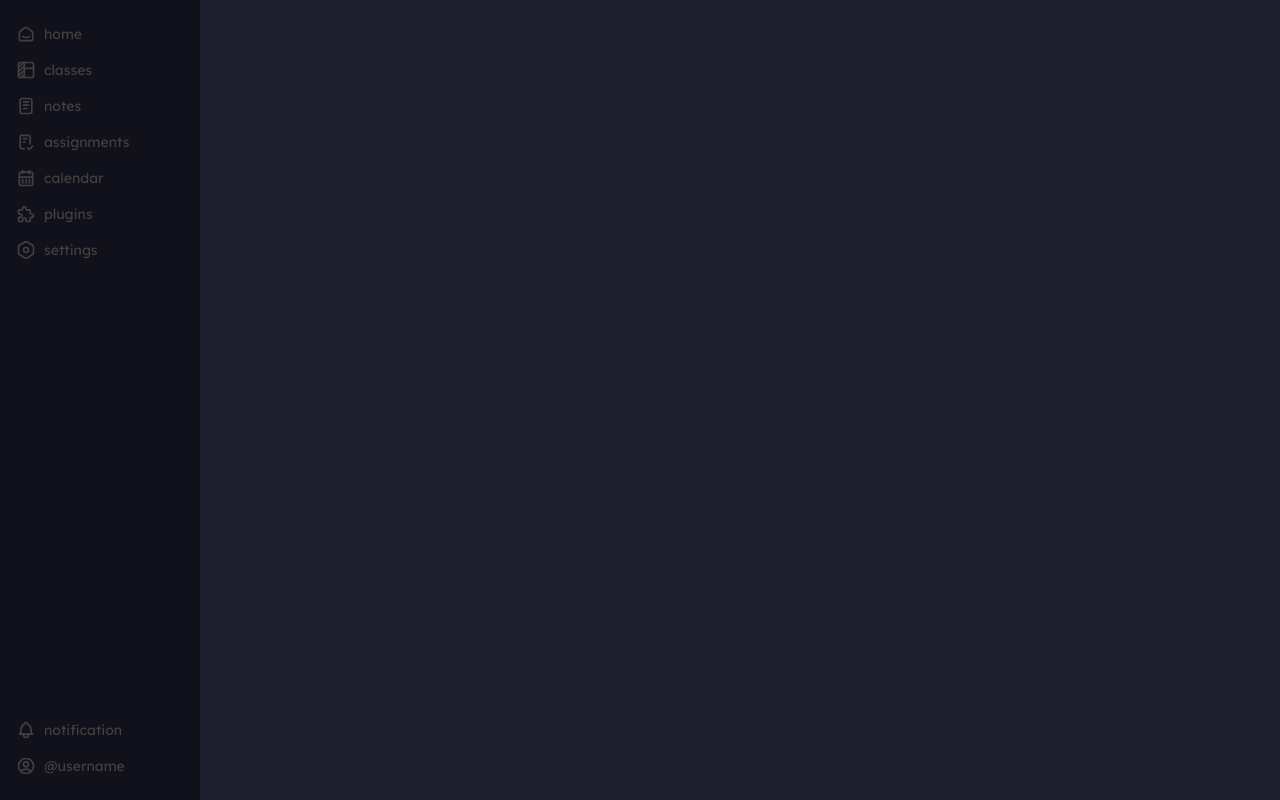
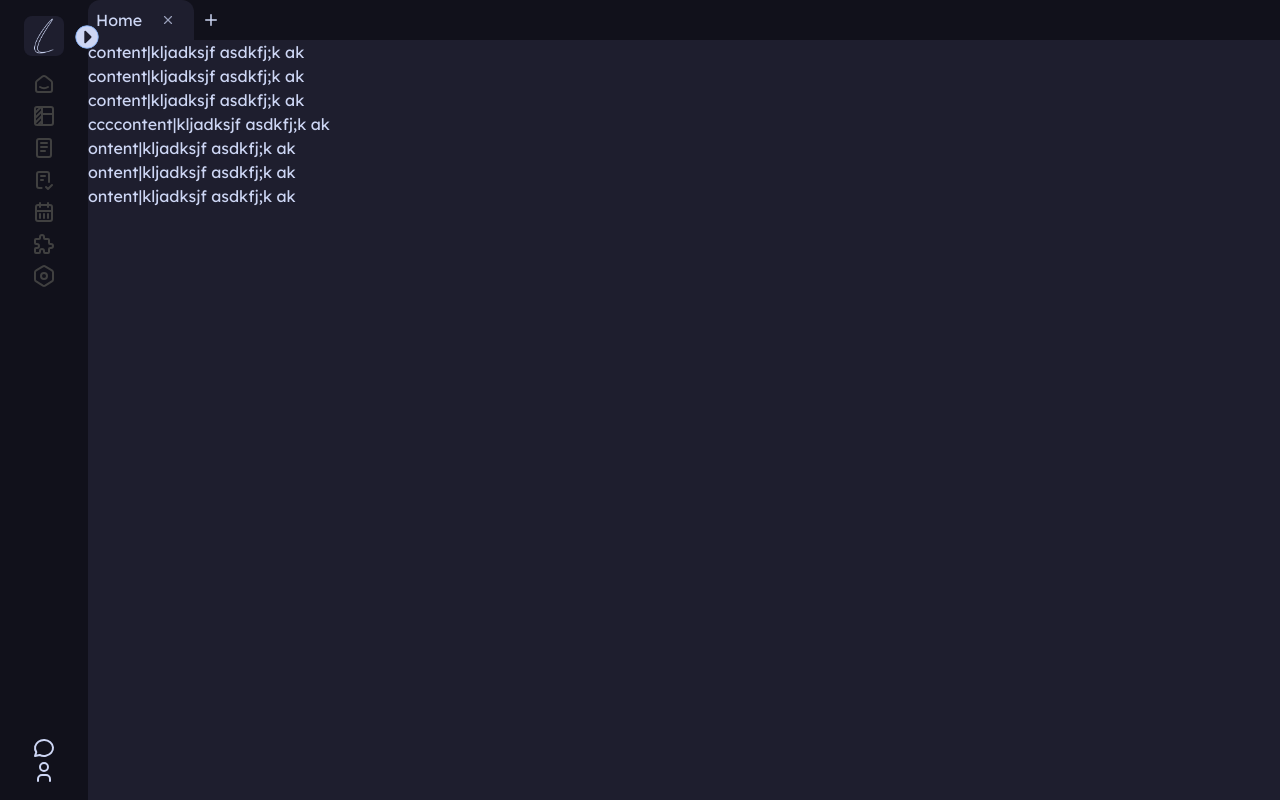
Before and after one commit to kbzcraft/-CoLearnify, a Next.js app in the folder client/: page / in a window 1280 px wide. Built offline with nearby package versions, Linux system fonts and the light colour scheme; a web font is replaced by a local one.

Commit message:
added tabs

```diff
--- a/client/src/app/globals.css
+++ b/client/src/app/globals.css
@@ -20,4 +20,14 @@ input[type="number"] {
   -moz-appearance: textfield;
 }
 
-/* alert animation */
+/* tabs */
+
+.no-visible-scrollbar {
+  scrollbar-width: none;
+  -ms-overflow-style: none;
+  -webkit-overflow-scrolling: touch;
+}
+
+.no-visible-scrollbar::-webkit-scrollbar {
+  display: none;
+}
--- a/client/src/app/layout.tsx
+++ b/client/src/app/layout.tsx
@@ -24,7 +24,7 @@ export default function RootLayout({
 }>) {
   return (
     <html lang="en">
-      <body className={lexend.className}>{children}</body>
+      <body className={`${lexend.className} overflow-hidden`}>{children}</body>
     </html>
   );
 }
--- a/client/src/app/page.tsx
+++ b/client/src/app/page.tsx
@@ -1,13 +1,42 @@
-import React from "react";
-import { Navbar } from "@/components/navbar";
-import Alert from "@/components/alert";
+"use client";
+import { useState } from "react";
+import Tabs from "@/components/tabs";
+import Navbar from "@/components/navbar/navbar";
+
 const Home = () => {
+  interface Itab {
+    title: string;
+    value: string;
+    isActive: boolean;
+    content?: string | React.ReactNode | any;
+  }
+  const [tabs, setTabs] = useState<Itab[]>([
+    { title: "Home", value: "Hometab", content: "content", isActive: true },
+  ]);
   return (
-    <>
-      {" "}
+    <main className="md:flex w-full h-full">
       <Navbar />
-      // <Alert alertMsg="Invalid email or password" status="error" />
-    </>
+      <section className="grow">
+        <Tabs tabs={tabs} setTabs={setTabs} />
+        <div className="">
+          {" "}
+          content|kljadksjf asdkfj;k ak
+          <br />
+          content|kljadksjf asdkfj;k ak
+          <br />
+          content|kljadksjf asdkfj;k ak
+          <br />
+          ccccontent|kljadksjf asdkfj;k ak
+          <br />
+          ontent|kljadksjf asdkfj;k ak
+          <br />
+          ontent|kljadksjf asdkfj;k ak
+          <br />
+          ontent|kljadksjf asdkfj;k ak
+          <br />
+        </div>
+      </section>
+    </main>
   );
 };
 
--- /dev/null
+++ b/client/src/components/tabs.tsx
@@ -0,0 +1,91 @@
+import { IconPlus, IconX } from "@tabler/icons-react";
+import React, { Dispatch, SetStateAction } from "react";
+interface Itab {
+  title: string;
+  value: string;
+  isActive: boolean;
+  content?: string | React.ReactNode | any;
+}
+interface TabProps {
+  setTabs: Dispatch<SetStateAction<Itab[]>>;
+  tabs: Itab[];
+}
+const Tabs = ({ tabs, setTabs }: TabProps) => {
+  const newTab: Itab[] = [
+    { title: "new tab", value: "newTab" + tabs.length, isActive: true },
+  ];
+  const addTab = () => {
+    console.log("add tab");
+    const tempTabs = [...tabs];
+    tempTabs.filter((tab) => tab.isActive)[0].isActive = false;
+    tempTabs.push(...newTab);
+    setTabs([...tempTabs]);
+  };
+  const handleTabSelect = (id: number) => {
+    console.log("handleTabSelect");
+    const tempTabs = [...tabs];
+    tempTabs.filter((tab) => tab.isActive)[0].isActive = false;
+    tempTabs[id].isActive = true;
+    setTabs([...tempTabs]);
+  };
+  const closeTab = (e: React.MouseEvent<HTMLButtonElement>, id: number) => {
+    e.stopPropagation();
+    if (tabs.length === 1 && id == 0) {
+      setTabs([...newTab]);
+    } else if (tabs[id].isActive) {
+      const tempTabs = [...tabs];
+      if (id === 0) {
+        tempTabs.shift();
+        setTabs([...tempTabs]);
+      } else {
+        tempTabs[id - 1].isActive = true;
+        const updatedTabs = tempTabs.filter((_, index) => id != index);
+        setTabs([...updatedTabs]);
+      }
+    } else {
+      const updatedTabs = tabs.filter((_, index) => index != id);
+      setTabs([...updatedTabs]);
+    }
+  };
+
+  return (
+    <header className="hidden md:flex bg-crust w-full">
+      <nav className="flex items-center">
+        <ul className="flex gap-4 items-center cursor-pointer">
+          {tabs.map((tab, id) => (
+            <li
+              className={
+                tab?.isActive
+                  ? "min-h-10 flex items-center justify-center relative  bg-base rounded-t-xl px-2"
+                  : "min-h-10 flex items-center justify-center  relative"
+              }
+              key={tab.value}
+              onClick={() => {
+                handleTabSelect(id);
+              }}
+            >
+              <span className="mr-2">{tab.title}</span>
+              <button
+                className="mx-2 cursor-default aspect-square h-5 w-5 flex justify-center items-center hover:rounded-md hover:bg-[#cdd6f430]"
+                onClick={(e: React.MouseEvent<HTMLButtonElement>) => {
+                  closeTab(e, id);
+                }}
+              >
+                {!tab.isActive && <IconX size={14} opacity={0.2} />}
+                {tab.isActive && <IconX size={14} opacity={0.7} />}
+              </button>
+              {!tab.isActive && (
+                <div className="opacity-75 h-6 w-[2px] bg-[#cdd6f460] rounded-md block"></div>
+              )}
+            </li>
+          ))}
+        </ul>
+        <button onClick={addTab} className="px-2">
+          <IconPlus size={18} />
+        </button>
+      </nav>
+    </header>
+  );
+};
+
+export default Tabs;
```
